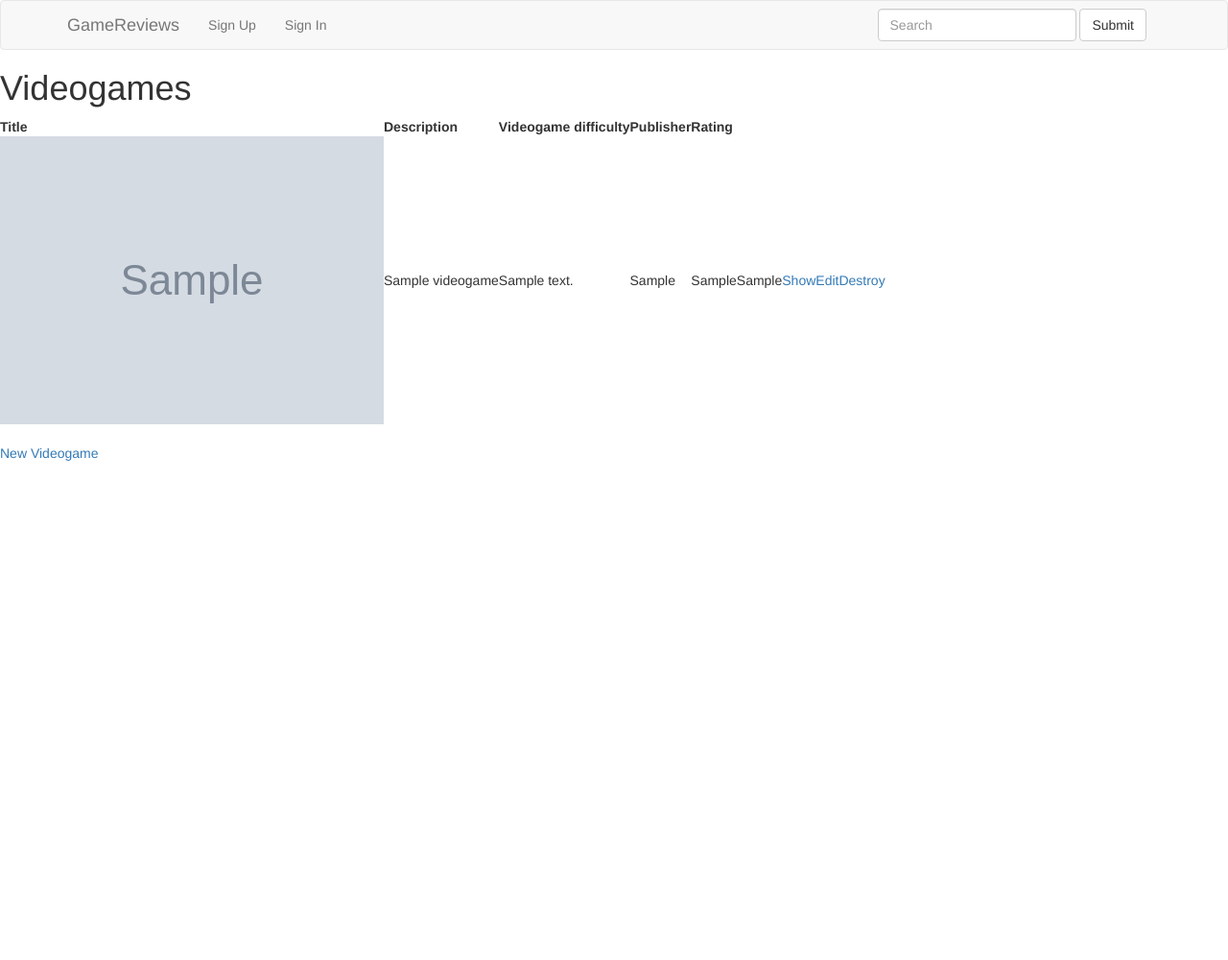
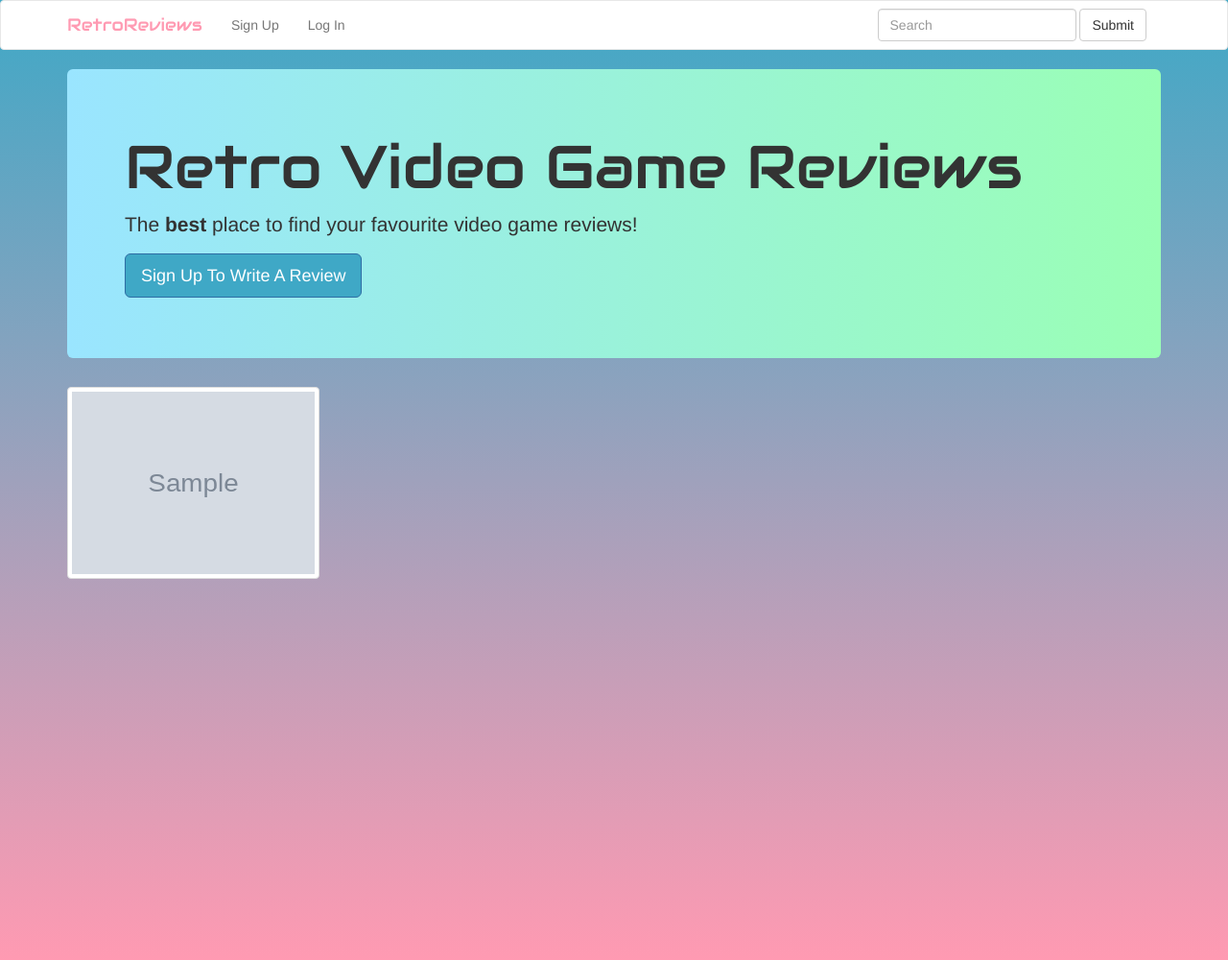
Before and after one commit to Wmitbrodt/rails_videogames, a Rails app: page / in a window 1280 px wide. Shown: the whole page at 96% size. Before the commit the page ends 480 px from the top, so only its background shows below. Run offline with Rails 7, Linux system fonts and the light colour scheme; tables that the repository leaves empty hold one stand-in row (values such as "Sample post"); grey boxes marked "Sample" are stand-in pictures; style sheets or scripts are compiled from the project's sources; parts of the project's set-up code (start-up, migrations or seed data) failed here and were passed over; some libraries are stand-ins or nearby versions.

Commit message:
Index styling and layout

```diff
--- a/app/assets/stylesheets/custom.css.scss
+++ b/app/assets/stylesheets/custom.css.scss
@@ -6,3 +6,94 @@
 @import "bootstrap";
 @import "font-awesome-sprockets";
 @import "font-awesome";
+
+
+@mixin transition($x) {
+  -webkit-transition: $x;
+  -moz-transition: $x;
+  -o-transition: $x;
+  -ms-transition: $x;
+  transition: $x;
+}
+
+@mixin box-shadow {
+  -webkit-box-shadow: rgba(0, 0, 0, 0.09) 0 2px 0;
+  -moz-box-shadow: rgba(0, 0, 0, 0.09) 0 2px 0;
+  box-shadow: rgba(0, 0, 0, 0.09) 0 2px 0;
+}
+
+body {
+  background: -webkit-gradient(linear, left top, left bottom, color-stop(0%,#3ff8c6), color-stop(0%,#3fa8c6), color-stop(100%,#399ab2));
+  background: -webkit-linear-gradient(top, #3fa8c6 0%,#3fa8c6 0%,#ff9ab2 100%);
+  background: -moz-gradient(linear, left top, left bottom, color-stop(0%,#3ff8c6), color-stop(0%,#3fa8c6), color-stop(100%,#399ab2));
+  background: -moz-linear-gradient(top, #3fa8c6 0%,#3fa8c6 0%,#ff9ab2 100%);
+  background: -o-gradient(linear, left top, left bottom, color-stop(0%,#3ff8c6), color-stop(0%,#3fa8c6), color-stop(100%,#399ab2));
+  background: -o-linear-gradient(top, #3fa8c6 0%,#3fa8c6 0%,#ff9ab2 100%);
+  background: -ms-gradient(linear, left top, left bottom, color-stop(0%,#3ff8c6), color-stop(0%,#3fa8c6), color-stop(100%,#399ab2));
+  background: -ms-linear-gradient(top, #3fa8c6 0%,#3fa8c6 0%,#ff9ab2 100%);
+  height: 1000px;
+}
+
+.navbar-default {
+    background-color: #fff;
+    border-color: #e7e7e7;
+}
+
+.navbar-default .navbar-brand {
+    font-family: 'Audiowide', cursive;
+    color: #ff9ab2;
+    @include transition(all 0.5s ease-in-out);
+    &:hover {
+      color: #3fa8c6;
+
+    }
+}
+
+.jumbotron {
+    padding-left: 60px;
+    padding-right: 60px;
+    background: #9affb5; /* For browsers that do not support gradients */
+  	background: -webkit-linear-gradient(left, #9ae5ff , #9affb5); /* For Safari 5.1 to 6.0 */
+  	background: -o-linear-gradient(right, #9ae5ff, #9affb5); /* For Opera 11.1 to 12.0 */
+  	background: -moz-linear-gradient(right, #9ae5ff, #9affb5); /* For Firefox 3.6 to 15 */
+  	background: linear-gradient(to right, #9ae5ff , #9affb5); /* Standard syntax */
+}
+
+h1, h2, h3 {
+	font-family: 'Audiowide', cursive;
+}
+
+.review_title {
+	margin: 0 0 20px 0;
+}
+.reviews {
+	padding: 15px 0;
+	border-bottom: 1px solid #EAEAEA;
+	.star-rating {
+		padding-bottom: 8px;
+	}
+}
+
+.btn-primary {
+    color: #fff;
+    background-color: #3fa8c6;
+    @include transition(all 0.5s ease-in-out);
+     &:hover {
+       background-color: #ff9ab2;
+       border: 1px solid #ff678b;
+       color: #fff;
+
+     }
+}
+
+.recipe {
+  background: white;
+  border-radius: 5px;
+  margin-bottom: 40px;
+  @include box-shadow;
+  .image_wrapper {
+    max-width: 100%;
+    border-radius: 5px 5px 0 0;
+    overflow: hidden;
+  }
+ }
--- a/app/views/layouts/_header.html.erb
+++ b/app/views/layouts/_header.html.erb
@@ -7,7 +7,7 @@
         <span class="icon-bar"></span>
         <span class="icon-bar"></span>
       </button>
-      <%= link_to "GameReviews", root_path, class: "navbar-brand" %>
+      <%= link_to "RetroReviews", root_path, class: "navbar-brand" %>
     </div>
 
     <!-- Collect the nav links, forms, and other content for toggling -->
@@ -16,9 +16,10 @@
         <% if user_signed_in? %>
           <li><%= link_to "New VideoGames", new_videogame_path, class: "active" %></li>
           <li><%= link_to "My Account", edit_user_registration_path %></li>
+          <li><%= link_to "Log Out", destroy_user_session_path, method: :delete %></li>
         <% else %>
           <li><%= link_to "Sign Up", new_user_registration_path, class: "active" %></li>
-          <li><%= link_to "Sign In", new_user_session_path, class: "active" %></li>
+          <li><%= link_to "Log In", new_user_session_path, class: "active" %></li>
         <% end %>
       </ul>
       <form class="navbar-form navbar-right" role="search">
--- a/app/views/layouts/application.html.erb
+++ b/app/views/layouts/application.html.erb
@@ -6,11 +6,13 @@
     <%= csrf_meta_tags %>
     <%= stylesheet_link_tag    'application', media: 'all', 'data-turbolinks-track': 'reload' %>
     <%= javascript_include_tag 'application', 'data-turbolinks-track': 'reload' %>
+    <link href="https://fonts.googleapis.com/css?family=Audiowide" rel="stylesheet">
   </head>
 
   <body>
     <%= render 'layouts/header' %>
 
+  <div class="container">
     	<% flash.each do |key, value| %>
   	    <div class="alert alert-<%= key %> alert-dismissable">
   	        <button type="button" class="close" data-dismiss="alert" aria-hidden="true">×</button>
@@ -18,6 +20,8 @@
   	    </div>
   	<% end %>
 
+
     <%= yield %>
+    </div>
   </body>
 </html>
--- a/app/views/videogames/index.html.erb
+++ b/app/views/videogames/index.html.erb
@@ -1,34 +1,18 @@
-<h1>Videogames</h1>
+<% if !user_signed_in? %>
+  <div class="jumbotron">
+  	<h1>Retro Video Game Reviews</h1>
+  	<p>The <strong>best</strong> place to find your favourite video game reviews!</p>
+  	<p><%= link_to "Sign Up To Write A Review", new_user_registration_path, class: "btn btn-primary btn-lg" %></p>
+  </div>
+  <% end %>
 
-<table>
-  <thead>
-    <tr>
-      <th>Title</th>
-      <th>Description</th>
-      <th>Videogame difficulty</th>
-      <th>Publisher</th>
-      <th>Rating</th>
-      <th colspan="3"></th>
-    </tr>
-  </thead>
 
-  <tbody>
-    <% @videogames.each do |videogame| %>
-      <tr>
-        <td><%= image_tag videogame.image.url(:medium) %></td>
-        <td><%= videogame.title %></td>
-        <td><%= videogame.description %></td>
-        <td><%= videogame.videogame_difficulty %></td>
-        <td><%= videogame.publisher %></td>
-        <td><%= videogame.rating %></td>
-        <td><%= link_to 'Show', videogame %></td>
-        <td><%= link_to 'Edit', edit_videogame_path(videogame) %></td>
-        <td><%= link_to 'Destroy', videogame, method: :delete, data: { confirm: 'Are you sure?' } %></td>
-      </tr>
-    <% end %>
-  </tbody>
-</table>
-
-<br>
-
-<%= link_to 'New Videogame', new_videogame_path %>
+<div class="row">
+  <% @videogames.each do |videogame| %>
+    <div class="col-sm-6 col-md-3">
+      <div class="thumbnail">
+      	<%= link_to (image_tag videogame.image.url(:medium), class: 'image'), videogame %>
+      </div>
+    </div>
+  <% end %>
+</div> <!-- row -->
```
Also changed, not shown: app/views/videogames/show.html.erb (+35 -27 lines). Lines whose indentation alone changed are shown as unchanged.
